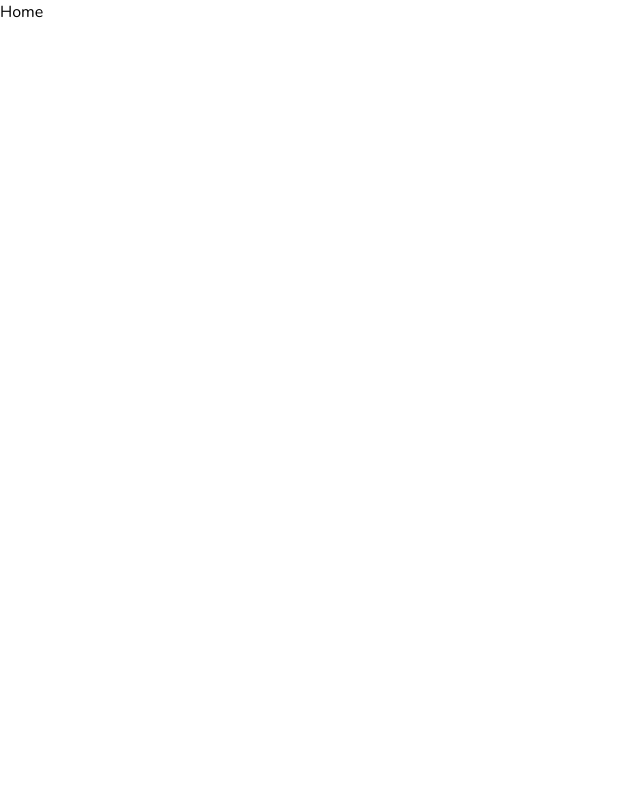
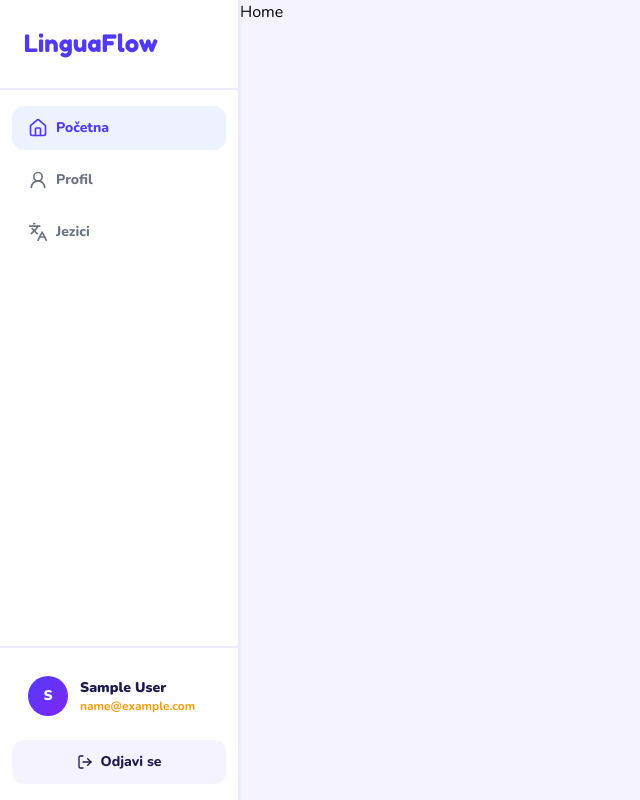
Before and after one commit to elab-development/klijentske-veb-tehnologije-i-skriptni-jezici-2025-26-2024-0100-aplikacija-za-ucenje-jezika, a React (Vite) app: page / in a window 1280 px wide. Shown: the whole page, without its empty margins (0-640 px from the left). Built offline with nearby package versions, Linux system fonts and the light colour scheme; sample sign-in values are in the browser's storage.

Commit message:
Navigation menu & Route protector

```diff
--- a/src/App.tsx
+++ b/src/App.tsx
@@ -1,5 +1,8 @@
 import { BrowserRouter, Routes, Route } from 'react-router-dom';
+import { Toaster } from 'react-hot-toast';
 
+import ProtectedRoute from './components/ProtectedRoute';
+import { AuthProvider } from './contexts/AuthContext';
 import Language from './pages/Language';
 import Languages from './pages/Languages';
 import Profile from './pages/Profile';
@@ -8,17 +11,54 @@ import Home from './pages/Home';
 
 function App() {
   return (
-    <>
-      <BrowserRouter>
+    <BrowserRouter>
+      <AuthProvider>
+        <Toaster
+          position='top-right'
+          toastOptions={{
+            duration: 3000,
+            style: {
+              fontWeight: 700,
+            },
+          }}
+        />
         <Routes>
-          <Route path='/' element={<Home />} />
+          <Route
+            path='/'
+            element={
+              <ProtectedRoute>
+                <Home />
+              </ProtectedRoute>
+            }
+          />
           <Route path='/login' element={<Login />} />
-          <Route path='/profile' element={<Profile />} />
-          <Route path='/languages' element={<Languages />} />
-          <Route path='/language/:id' element={<Language />} />
+          <Route
+            path='/profile'
+            element={
+              <ProtectedRoute>
+                <Profile />
+              </ProtectedRoute>
+            }
+          />
+          <Route
+            path='/languages'
+            element={
+              <ProtectedRoute>
+                <Languages />
+              </ProtectedRoute>
+            }
+          />
+          <Route
+            path='/languages/:id'
+            element={
+              <ProtectedRoute>
+                <Language />
+              </ProtectedRoute>
+            }
+          />
         </Routes>
-      </BrowserRouter>{' '}
-    </>
+      </AuthProvider>
+    </BrowserRouter>
   );
 }
 
--- /dev/null
+++ b/src/components/NavigationMenu.tsx
@@ -0,0 +1,119 @@
+import { NavLink, useNavigate } from 'react-router-dom';
+import { BookOpen, Home, Languages, LogOut, UserRound } from 'lucide-react';
+import toast from 'react-hot-toast';
+
+import { useAuth } from '../contexts/AuthContext';
+
+const NavigationMenu = () => {
+  const { currentUser, logout } = useAuth();
+  const navigate = useNavigate();
+  const userInitial = currentUser?.name.charAt(0).toUpperCase();
+
+  const handleLogout = () => {
+    logout();
+    toast.success('Uspesno ste se odjavili.');
+    navigate('/login');
+  };
+
+  return (
+    <aside className='sticky top-0 z-40 border-b-2 border-violet-100 bg-white shadow-sm shadow-indigo-100 md:fixed md:left-0 md:top-0 md:flex md:h-screen md:w-60 md:flex-col md:border-b-0 md:border-r-2'>
+      <div className='flex items-center justify-between gap-4 border-violet-100 px-5 py-4 md:block md:border-b-2 md:px-6 md:py-7'>
+        <div className='flex items-center gap-3 md:block'>
+          <div className='flex h-10 w-10 items-center justify-center rounded-full bg-linear-to-br from-indigo-600 to-violet-600 text-white md:hidden'>
+            <BookOpen aria-hidden='true' className='h-5 w-5' />
+          </div>
+          <p className='font-display text-xl tracking-normal text-indigo-600 md:text-2xl'>
+            LinguaFlow
+          </p>
+        </div>
+      </div>
+
+      <nav className='flex gap-2 overflow-x-auto px-4 pb-4 md:flex-1 md:flex-col md:overflow-visible md:px-3 md:py-4'>
+        <NavLink
+          className={({ isActive }) =>
+            [
+              'flex min-w-24 items-center justify-center gap-2 rounded-xl px-4 py-3 text-sm font-extrabold transition md:min-w-0 md:justify-start',
+              isActive
+                ? 'bg-indigo-50 text-indigo-600'
+                : 'text-gray-500 hover:bg-violet-50 hover:text-indigo-950',
+            ].join(' ')
+          }
+          end
+          to='/'
+        >
+          <Home aria-hidden='true' className='h-5 w-5 shrink-0' />
+          <span>Početna</span>
+        </NavLink>
+
+        <NavLink
+          className={({ isActive }) =>
+            [
+              'flex min-w-24 items-center justify-center gap-2 rounded-xl px-4 py-3 text-sm font-extrabold transition md:min-w-0 md:justify-start',
+              isActive
+                ? 'bg-indigo-50 text-indigo-600'
+                : 'text-gray-500 hover:bg-violet-50 hover:text-indigo-950',
+            ].join(' ')
+          }
+          to='/profile'
+        >
+          <UserRound aria-hidden='true' className='h-5 w-5 shrink-0' />
+          <span>Profil</span>
+        </NavLink>
+
+        <NavLink
+          className={({ isActive }) =>
+            [
+              'flex min-w-24 items-center justify-center gap-2 rounded-xl px-4 py-3 text-sm font-extrabold transition md:min-w-0 md:justify-start',
+              isActive
+                ? 'bg-indigo-50 text-indigo-600'
+                : 'text-gray-500 hover:bg-violet-50 hover:text-indigo-950',
+            ].join(' ')
+          }
+          to='/languages'
+        >
+          <Languages aria-hidden='true' className='h-5 w-5 shrink-0' />
+          <span>Jezici</span>
+        </NavLink>
+      </nav>
+
+      {currentUser && (
+        <div className='border-t-2 border-violet-100 px-4 py-4 md:px-3'>
+          <NavLink
+            className={({ isActive }) =>
+              [
+                'flex items-center gap-3 rounded-xl px-4 py-3 transition',
+                isActive
+                  ? 'bg-indigo-50 text-indigo-600'
+                  : 'hover:bg-violet-50',
+              ].join(' ')
+            }
+            to='/profile'
+          >
+            <div className='flex h-10 w-10 shrink-0 items-center justify-center rounded-full bg-linear-to-br from-indigo-600 to-violet-600 text-sm font-black text-white'>
+              {userInitial}
+            </div>
+            <div className='min-w-0 flex-1'>
+              <p className='truncate text-sm font-black text-indigo-950'>
+                {currentUser.name}
+              </p>
+              <p className='truncate text-xs font-bold text-amber-500'>
+                {currentUser.email}
+              </p>
+            </div>
+          </NavLink>
+
+          <button
+            className='mt-3 flex w-full items-center justify-center gap-2 rounded-xl bg-violet-50 px-4 py-3 text-sm font-extrabold text-indigo-950 transition hover:bg-violet-100 active:scale-95'
+            onClick={handleLogout}
+            type='button'
+          >
+            <LogOut aria-hidden='true' className='h-4 w-4' />
+            Odjavi se
+          </button>
+        </div>
+      )}
+    </aside>
+  );
+};
+
+export default NavigationMenu;
--- /dev/null
+++ b/src/components/ProtectedRoute.tsx
@@ -0,0 +1,26 @@
+import type { ReactNode } from 'react';
+import { Navigate } from 'react-router-dom';
+
+import { useAuth } from '../contexts/AuthContext';
+import NavigationMenu from './NavigationMenu';
+
+interface ProtectedRouteProps {
+  children: ReactNode;
+}
+
+const ProtectedRoute = ({ children }: ProtectedRouteProps) => {
+  const { currentUser } = useAuth();
+
+  if (!currentUser) {
+    return <Navigate replace to='/login' />;
+  }
+
+  return (
+    <>
+      <NavigationMenu />
+      <div className='min-h-screen bg-violet-50 md:ml-60'>{children}</div>
+    </>
+  );
+};
+
+export default ProtectedRoute;
```
